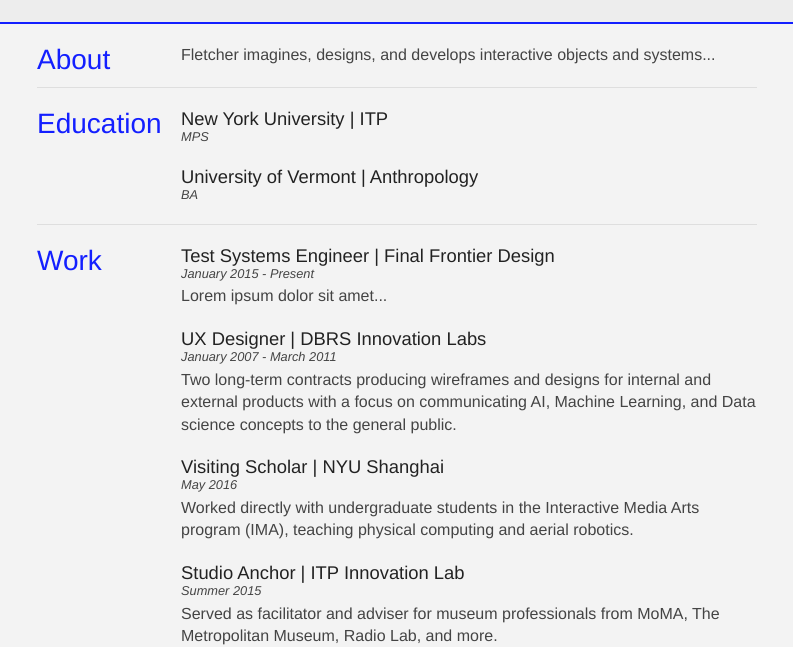
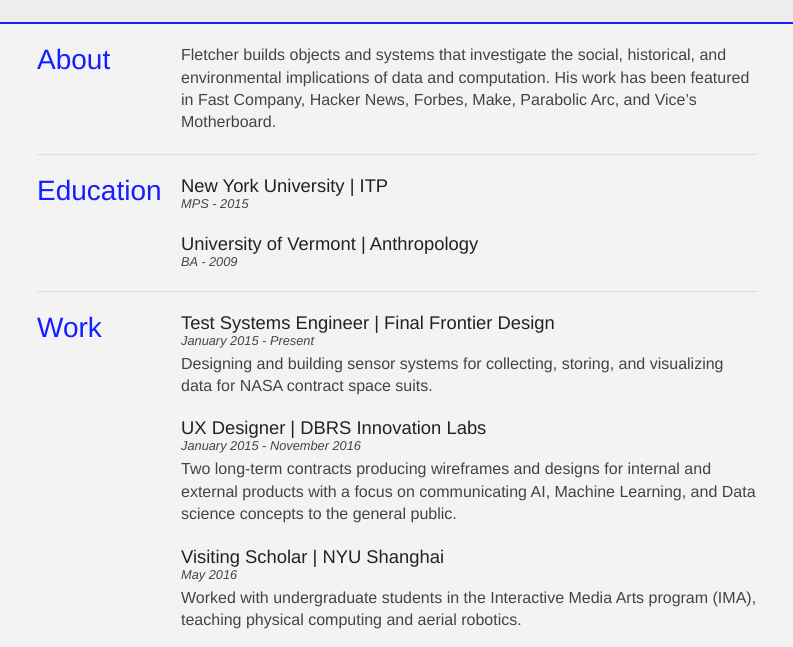
Before and after one commit to vwls/cv, a plain HTML site: page index.html in a window 1280 px wide. Shown: the part 153-800 px from the top of the page, without its empty margins (243-1036 px from the left). Drawn offline with Linux system fonts and the light colour scheme.

Commit message:
adding about section

```diff
--- a/index.html
+++ b/index.html
@@ -44,7 +44,7 @@
 				</div>
 
 				<div class="sectionContent">
-					<p>Fletcher imagines, designs, and develops interactive objects and systems...</p>
+					<p>Fletcher builds objects and systems that investigate the social, historical, and environmental implications of data and computation. His work has been featured in Fast Company, Hacker News, Forbes, Make, Parabolic Arc, and Vice’s Motherboard.</p>
 				</div>
 			</article>
 			<div class="clear"></div>
@@ -58,13 +58,13 @@
 			<div class="sectionContent">
 				<article>
 					<h2>New York University | ITP</h2>
-					<p class="subDetails">MPS</p>
+					<p class="subDetails">MPS - 2015</p>
 					<p></p>
 				</article>
 
 				<article>
 					<h2>University of Vermont | Anthropology</h2>
-					<p class="subDetails">BA</p>
+					<p class="subDetails">BA - 2009</p>
 					<p></p>
 				</article>
 			</div>
@@ -80,19 +80,19 @@
 				<article>
 					<h2>Test Systems Engineer | Final Frontier Design</h2>
 					<p class="subDetails">January 2015 - Present</p>
-					<p>Lorem ipsum dolor sit amet...</p>
+					<p>Designing and building sensor systems for collecting, storing, and visualizing data for NASA contract space suits.</p>
 				</article>
 
 				<article>
 					<h2>UX Designer | DBRS Innovation Labs</h2>
-					<p class="subDetails">January 2007 - March 2011</p>
+					<p class="subDetails">January 2015 - November 2016</p>
 					<p>Two long-term contracts producing wireframes and designs for internal and external products with a focus on communicating AI, Machine Learning, and Data science concepts to the general public.</p>
 				</article>
 
 				<article>
 					<h2>Visiting Scholar | NYU Shanghai</h2>
 					<p class="subDetails">May 2016</p>
-					<p>Worked directly with undergraduate students in the Interactive Media Arts program (IMA), teaching physical computing and aerial robotics.</p>
+					<p>Worked with undergraduate students in the Interactive Media Arts program (IMA), teaching physical computing and aerial robotics.</p>
 				</article>
 
 				<article>
```
